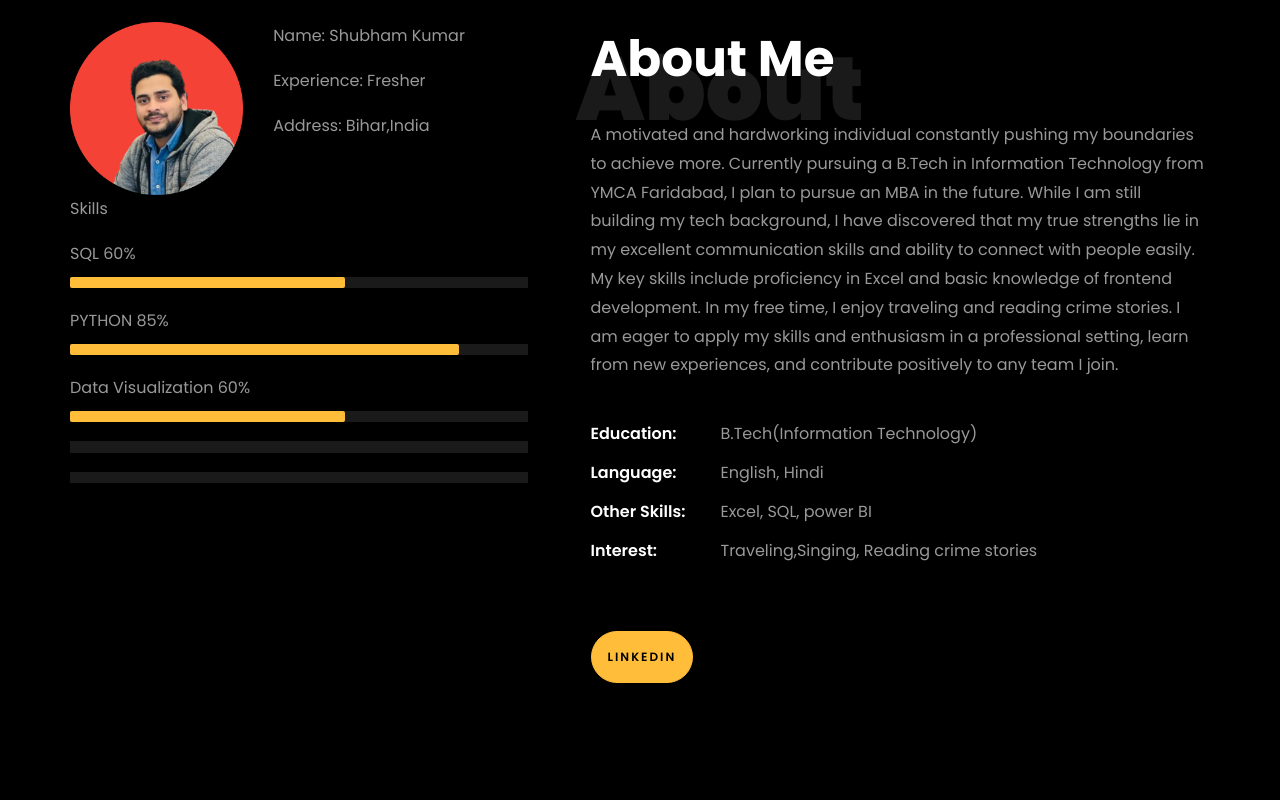
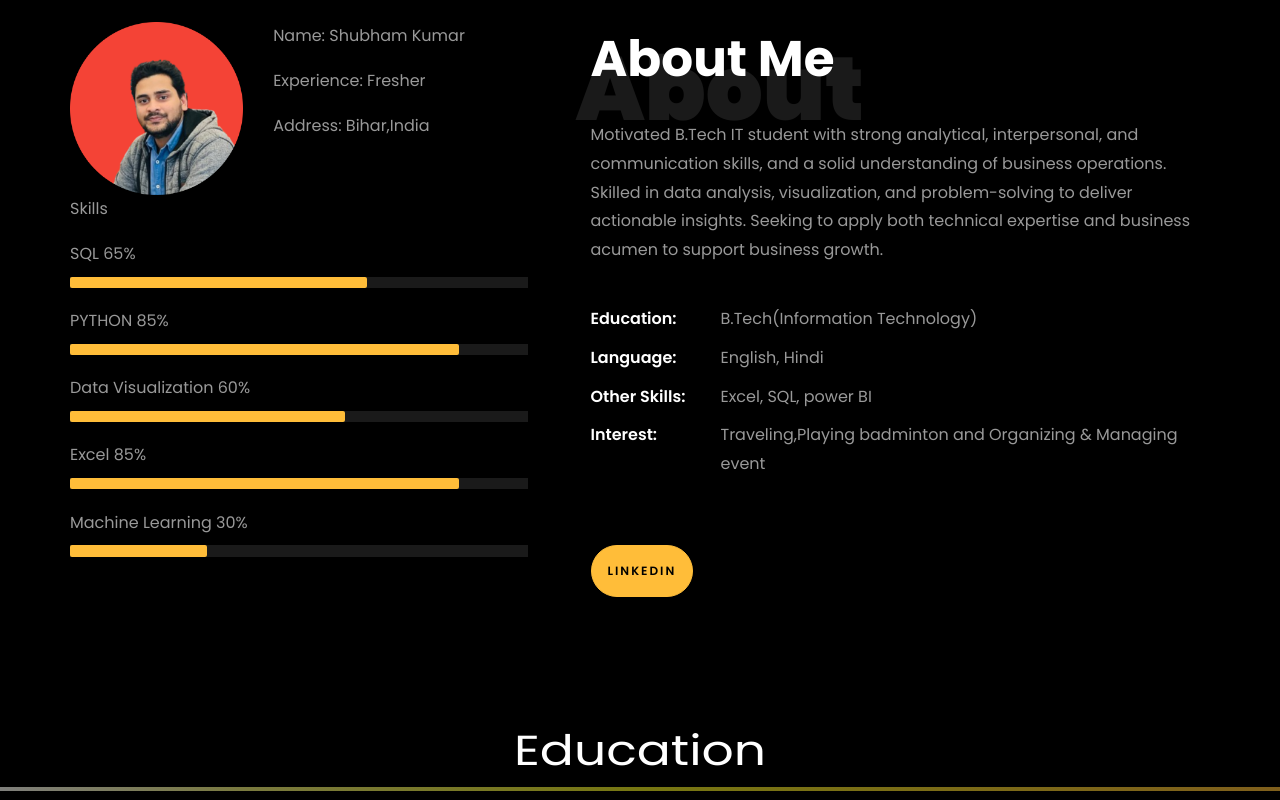
Before and after one commit to Shubham-0411/Portfolio-Website, a plain HTML site: page index.html in a window 1280 px wide. Shown: the part 840-1640 px from the top of the page. Drawn offline with Linux system fonts and the light colour scheme; files whose address does not match are found by name.

Commit message:
skill update

```diff
--- a/index.html
+++ b/index.html
@@ -231,7 +231,7 @@
 						<!-- <h2 class="d-flex" style="margin-bottom: 0">With over 5 years of experience</h2> -->
 						<!-- <br> -->
 			            <p><a href="https://www.linkedin.com/in/shubham0411" class="btn btn-primary py-3 px-4">Linkedln</a>
-							<!-- <a href="https://github.com/rishabhnmishra" class="btn btn-white btn-outline-white py-3 px-4">My works</a></p> -->
+							<a href="https://github.com/Shubham-0411" class="btn btn-white btn-outline-white py-3 px-4">My works</a></p>
 		            </div>
 		          </div>
 	        	</div>
@@ -269,9 +269,9 @@
 
 								<div class="skill-mf">
 									<p class="title-s">Skills</p>
-									<span>SQL</span> <span class="pull-right">60%</span>
+									<span>SQL</span> <span class="pull-right">65%</span>
 									<div class="progress">
-										<div class="progress-bar" role="progressbar" style="width: 60%;" aria-valuenow="95" aria-valuemin="0"
+										<div class="progress-bar" role="progressbar" style="width: 65%;" aria-valuenow="65" aria-valuemin="0"
 											aria-valuemax="100"></div>
 									</div>
 
@@ -283,20 +283,20 @@
 
 									<span>Data Visualization</span> <span class="pull-right">60%</span>
 									<div class="progress">
-										<div class="progress-bar" role="progressbar" style="width: 60%" aria-valuenow="90" aria-valuemin="0"
+										<div class="progress-bar" role="progressbar" style="width: 60%" aria-valuenow="60" aria-valuemin="0"
 											aria-valuemax="100"></div>
 									</div>
 
-									<!-- <span>Statistical Analysis</span> <span class="pull-right">85%</span> -->
+									<span>Excel</span> <span class="pull-right">85%</span>
 									<div class="progress">
-										<!-- <div class="progress-bar" role="progressbar" style="width: 85%" aria-valuenow="85" aria-valuemin="0" -->
-											<!-- aria-valuemax="100"></div> -->
+										<div class="progress-bar" role="progressbar" style="width: 85%" aria-valuenow="85" aria-valuemin="0"
+											 aria-valuemax="100"></div>
 									</div>
 
-									<!-- <span>Machine Learning</span> <span class="pull-right">80%</span> -->
+									<span>Machine Learning</span> <span class="pull-right">30%</span>
 									<div class="progress">
-										<!-- <div class="progress-bar" role="progressbar" style="width: 80%" aria-valuenow="80" aria-valuemin="0"
-											aria-valuemax="100"></div> -->
+										 <div class="progress-bar" role="progressbar" style="width: 30%" aria-valuenow="30" aria-valuemin="0"
+											 aria-valuemax="100"></div>
 									</div>
 								</div>
 							</div>
@@ -310,11 +310,9 @@
 								<h1 class="big">About</h1>
 								<h2 class="mb-4">About Me</h2>
 
-								<p>A motivated and hardworking individual constantly pushing my boundaries to achieve more.
-									Currently pursuing a B.Tech in Information Technology from YMCA Faridabad, I plan to pursue an MBA in the future.
-									While I am still building my tech background, I have discovered that my true strengths lie in my excellent communication skills and ability to connect with people easily.
-									My key skills include proficiency in Excel and basic knowledge of frontend development. In my free time, I enjoy traveling and reading crime stories.
-									I am eager to apply my skills and enthusiasm in a professional setting, learn from new experiences, and contribute positively to any team I join.
+								<p>Motivated B.Tech IT student with strong analytical, interpersonal, and communication skills, and a solid understanding of business
+									operations. Skilled in data analysis, visualization, and problem-solving to deliver actionable insights. Seeking to apply both technical
+									expertise and business acumen to support business growth.
 									</p>
 								<ul class="about-info mt-4 px-md-0 px-2">
 									<!-- <li class="d-flex"><span>Profile:</span> <span>Data Science &amp; Analytics</span></li> -->
@@ -323,7 +321,7 @@
 									<li class="d-flex"><span>Language:</span> <span>English, Hindi</span></li>
 									<!-- <li class="d-flex"><span>BI Tools:</span> <span>Microsoft Power BI, Looker &amp; Tableau</span></li> -->
 									<li class="d-flex"><span>Other Skills:</span> <span>Excel, SQL, power BI</span></li>
-									<li class="d-flex"><span>Interest:</span> <span>Traveling,Singing, Reading crime stories</span></li>
+									<li class="d-flex"><span>Interest:</span> <span>Traveling,Playing badminton and Organizing & Managing event</span></li>
 
 								</ul>
 							</div>
@@ -413,7 +411,7 @@
     					<span class="date">2021-2025</span>
     					<h2>Bachelor of Engineering</h2>
     					<span class="position">J.C. Bose University of Science & Technology, YMCA, Faridabad, Haryana</span>
-    					<p class="mt-4">Grade: 7.71(Till 5th sem)</p>
+    					<p class="mt-4">Grade: 7.83(Till 6th sem)</p>
     				</div>
     			</div>
 
```
